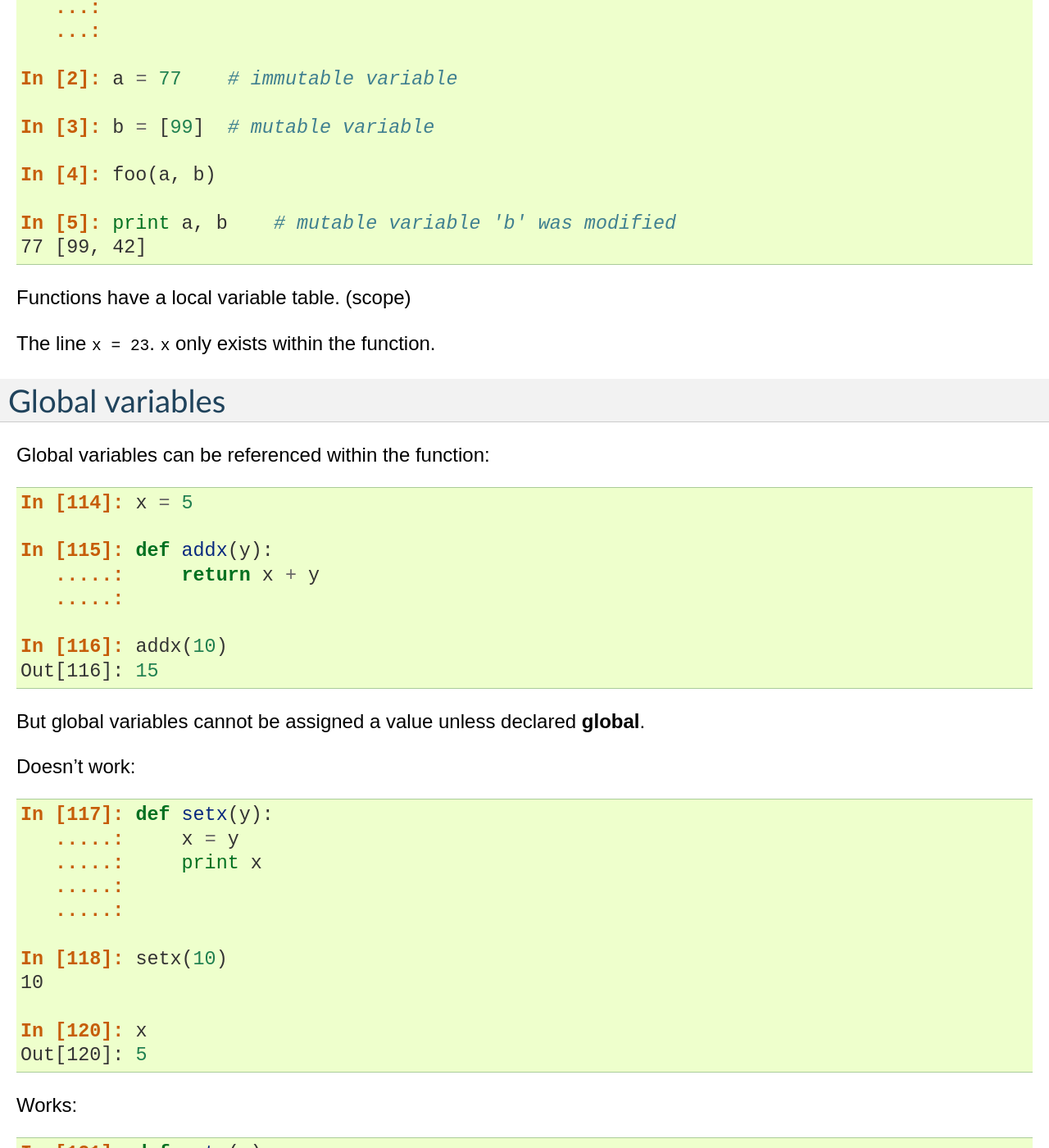
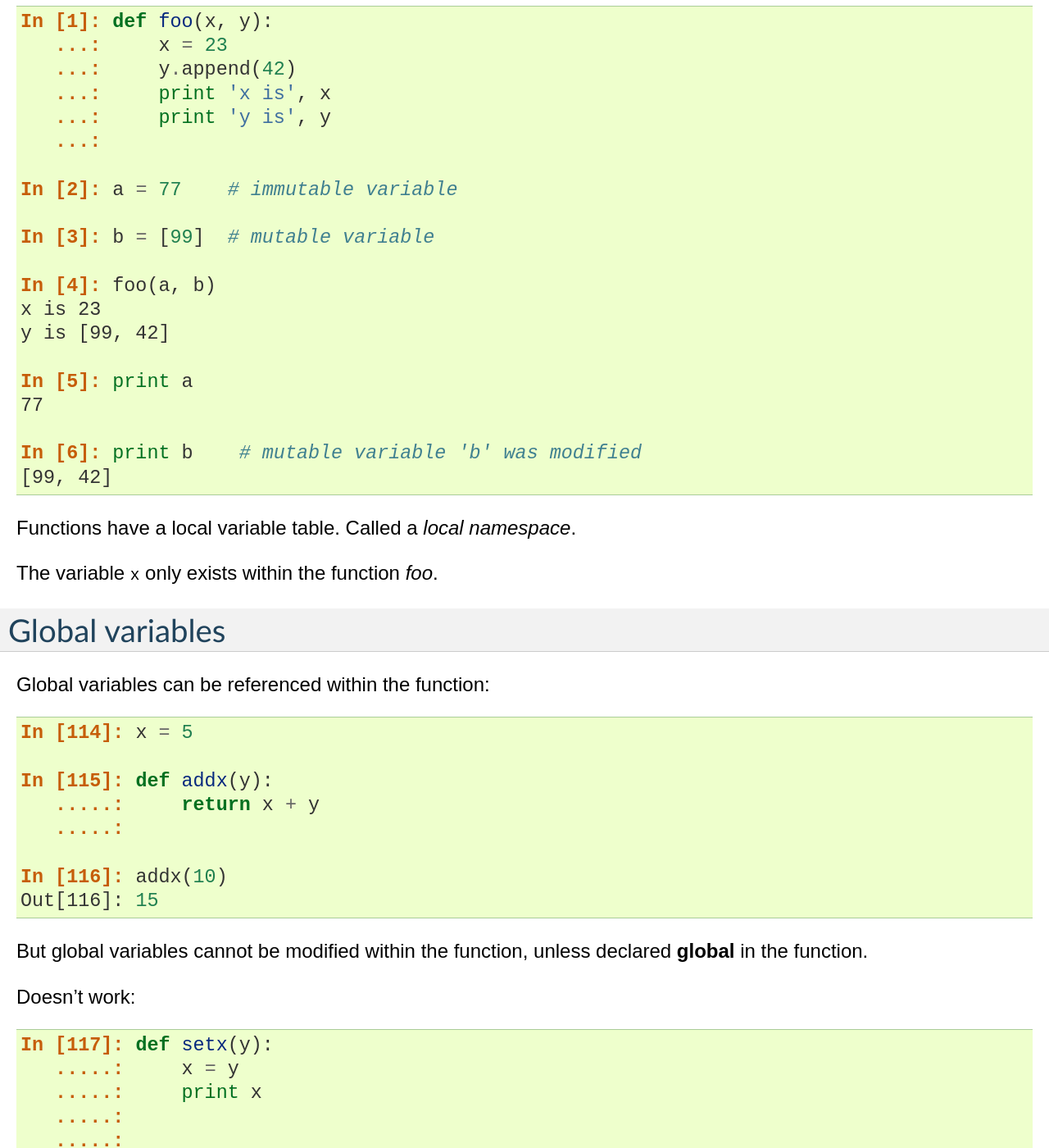
Before and after one commit to GaelVaroquaux/scipy-tutorials, a Sphinx documentation site: the page built from source/functions.rst, in a window 1280 px wide and 1400 px high, scrolled down 2729 px. Shown: the whole window at 82% size. Built offline with Sphinx 7.4.7, drawn with Linux system fonts in a browser that asks for light colours; some of the changed text lies outside the part shown.

Commit message:
Edits to function.rst.

```diff
--- a/source/functions.rst
+++ b/source/functions.rst
@@ -76,19 +77,22 @@
        ....:     return seq[start:stop:step]
        ....:
 
-    In [101]: seq = 'one fish, two fish, red fish, blue fish'.split()
+    In [101]: seuss = 'one fish, two fish, red fish, blue fish'.split()
 
-    In [105]: seq
-    Out[105]: ['one', 'fish,', 'two', 'fish,', 'red', 'fish,', 'blue', 'fish']
+    In [102]: seuss
+    Out[102]: ['one', 'fish,', 'two', 'fish,', 'red', 'fish,', 'blue', 'fish']
 
-    In [102]: slicer(seq, step=2)
-    Out[102]: ['one', 'two', 'red', 'blue']
+    In [103]: slicer(seuss)
+    Out[103]: ['one', 'fish,', 'two', 'fish,', 'red', 'fish,', 'blue', 'fish']
 
-    In [103]: slicer(seq, 1, step=2)
-    Out[103]: ['fish,', 'fish,', 'fish,', 'fish']
+    In [104]: slicer(seuss, step=2)
+    Out[104]: ['one', 'two', 'red', 'blue']
 
-    In [104]: slicer(seq, start=1, stop=len(seq), step=2)
-    Out[104]: ['fish,', 'fish,', 'fish,', 'fish']
+    In [105]: slicer(seuss, 1, step=2)
+    Out[105]: ['fish,', 'fish,', 'fish,', 'fish']
+
+    In [106]: slicer(seuss, start=1, stop=4, step=2)
+    Out[106]: ['fish,', 'fish,']
 
 
 Passed by value
@@ -108,7 +112,8 @@
     In [1]: def foo(x, y):
        ...:     x = 23
        ...:     y.append(42)
-       ...:
+       ...:	print 'x is', x
+       ...:	print 'y is', y
        ...:
 
     In [2]: a = 77    # immutable variable
@@ -116,13 +121,18 @@
     In [3]: b = [99]  # mutable variable
 
     In [4]: foo(a, b)
+    x is 23
+    y is [99, 42]
 
-    In [5]: print a, b    # mutable variable 'b' was modified
-    77 [99, 42]
+    In [5]: print a
+    77
 
-Functions have a local variable table. (scope)
+    In [6]: print b    # mutable variable 'b' was modified
+    [99, 42]
 
-The line ``x = 23``.  ``x`` only exists within the function.
+Functions have a local variable table. Called a *local namespace*.
+
+The variable ``x`` only exists within the function *foo*.
 
 
 Global variables
@@ -141,7 +151,8 @@
     In [116]: addx(10)
     Out[116]: 15
 
-But global variables cannot be assigned a value unless declared **global**.
+But global variables cannot be modified within the function, unless
+declared **global** in the function.
 
 Doesn't work:
 
```
Also changed, not shown: other parts of source/functions.rst (+2 -1 lines).
